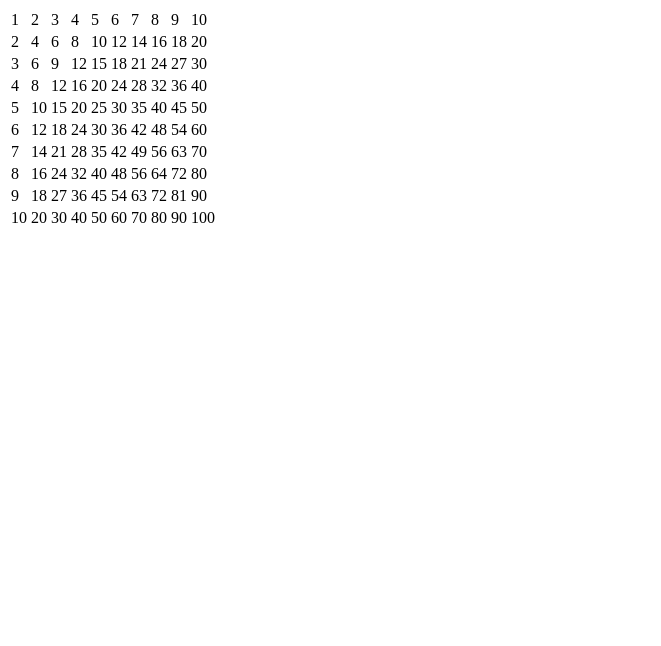
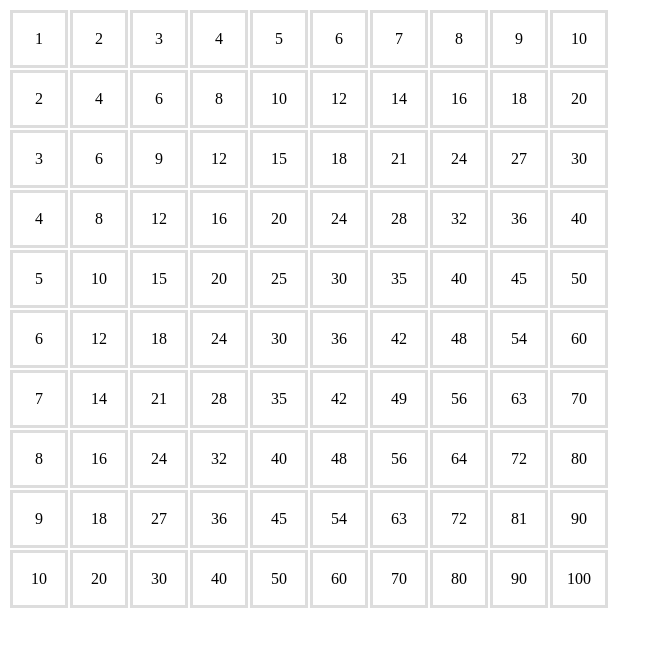
Before and after one commit to chrissschin/ang-multiply, a website: page index.html in a window 1280 px wide. Shown: the whole page, without its empty margins (0-661 px from the left). Drawn offline with nearby package versions, Linux system fonts and the light colour scheme.

Commit message:
added styles

```diff
--- a/index.html
+++ b/index.html
@@ -3,9 +3,11 @@
 <head>
   <meta charset="UTF-8">
   <title>Multiplication Table</title>
+  <link rel="stylesheet" href="style.css">
   <!-- note that here we’re linking to a CDN version of Angular  -->
-<script src="https://ajax.googleapis.com/ajax/libs/angularjs/1.2.16/angular.min.js" type="text/javascript"></script>
-</head>
+
+  <script src="https://ajax.googleapis.com/ajax/libs/angularjs/1.2.16/angular.min.js" type="text/javascript"></script>
+  </head>
 <body>
   <table ng-controller="MultiplicationCtrl">
     <tr ng-repeat="numberA in numbers">
--- /dev/null
+++ b/style.css
@@ -0,0 +1,9 @@
+/* Styles go here */
+
+td {
+  border:3px solid #ddd;
+  width:50px;
+  height:50px;
+  text-align:center;
+  vertical-align:middle;
+}
```
Also changed, not shown: 1 other file.
